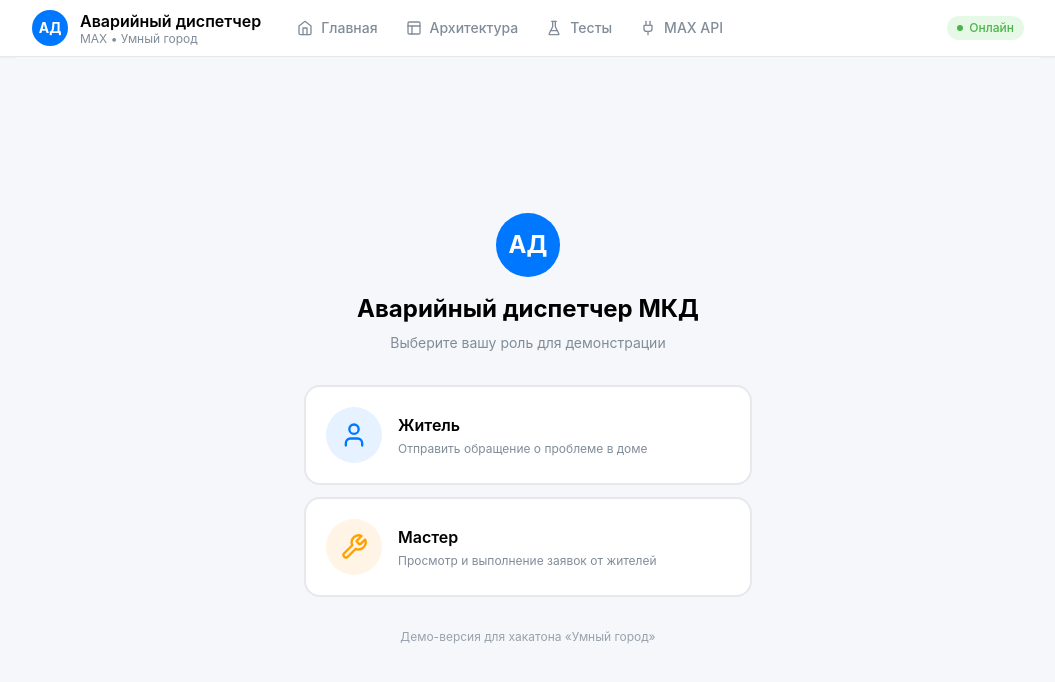
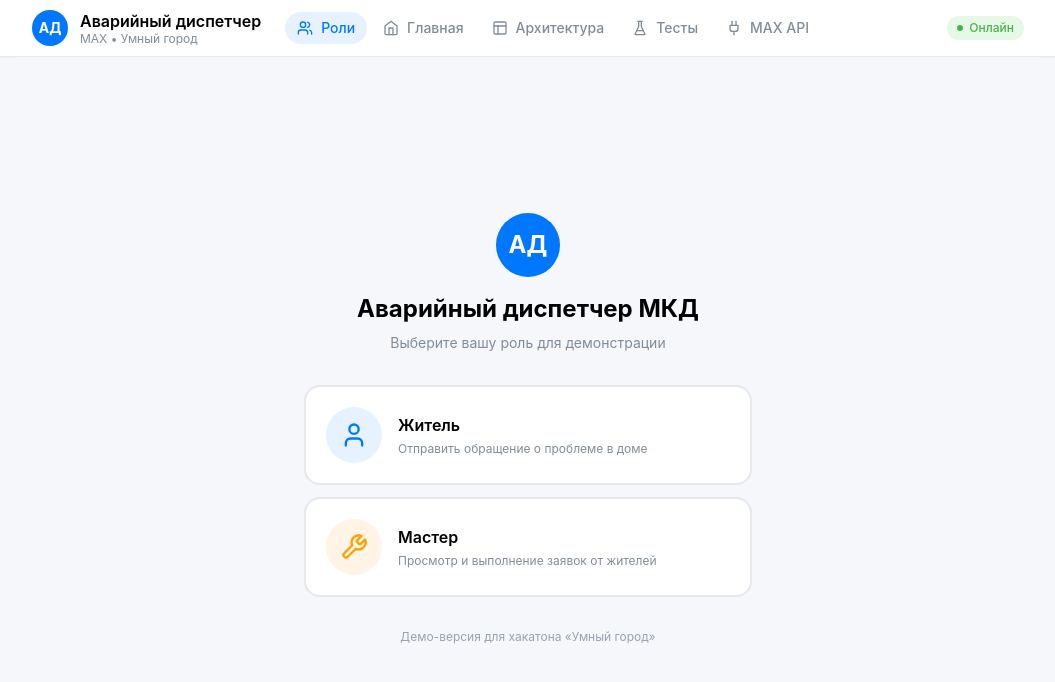
Before and after one commit to Nedoeastetic/hackathon-max, a React (Vite) app: page / in a window 1280 px wide. Shown: the top 682 px of the page, without its empty margins (112-1167 px from the left). Built offline with nearby package versions, Linux system fonts and the light colour scheme.

Commit message:
task snapshot a1544141-f1d7-4c09-b3bf-60f2513c38b4

```diff
--- a/src/App.tsx
+++ b/src/App.tsx
@@ -1,5 +1,5 @@
 import { useState } from 'react';
-import { Home, Layout, FlaskConical, Plug } from 'lucide-react';
+import { Home, Layout, FlaskConical, Plug, Users } from 'lucide-react';
 import { useAppStore } from './store/useStore';
 import { RoleSelector } from './components/RoleSelector';
 import { ResidentView } from './components/ResidentView';
@@ -34,6 +34,7 @@ function App() {
 
   // Навигация для остальных вкладок
   const tabs = [
+    { key: 'role-select' as const, label: 'Роли', icon: Users },
     { key: 'overview' as const, label: 'Главная', icon: Home },
     { key: 'architecture' as const, label: 'Архитектура', icon: Layout },
     { key: 'tests' as const, label: 'Тесты', icon: FlaskConical },
```
